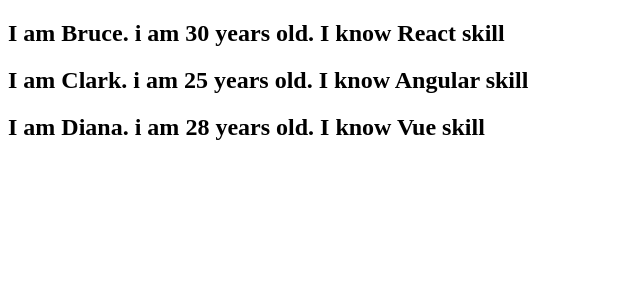
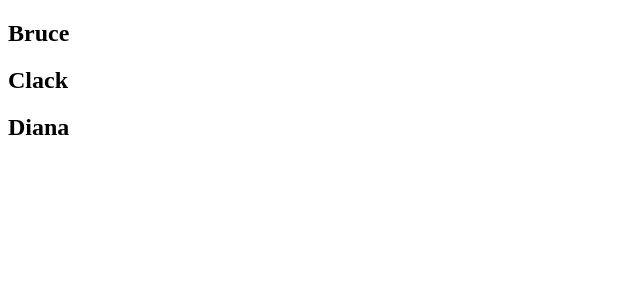
Before and after one commit to adetorodev/reactify, a React (Create React App) app: page / in a window 1280 px wide. Shown: the top 300 px of the page, without its empty margins (0-640 px from the left). Built offline with nearby package versions, Linux system fonts and the light colour scheme.

Commit message:
task: index as key

```diff
--- a/src/component/NameList.js
+++ b/src/component/NameList.js
@@ -2,7 +2,8 @@
 import Person from "./Person";
 
 function NameList() {
-  //   const names = ["Bruce", "Clack", "Diana"];
+    let names = ["Bruce", "Clack", "Diana"];
+    // names = ["Adek", "Bruce", "Clack", "Diana"];
   const persons = [
     {
       id: 1,
@@ -24,12 +25,12 @@
     },
   ];
 
-  //   let nameList = names.map((name) => <h2>{name}</h2>);
-  //   return <div>{nameList}</div>;
-  const personList = persons.map(person => (
-    <Person key={person.id} person={person} />
-  ));
-  return <div>{personList}</div>;
+    let nameList = names.map((name, index) => <h2 key={index}>{name}</h2>);
+    return <div>{nameList}</div>;
+//   const personList = persons.map(person => (
+//     <Person key={person.id} person={person} />
+//   ));
+//   return <div>{personList}</div>;
 }
 
 export default NameList;
```
